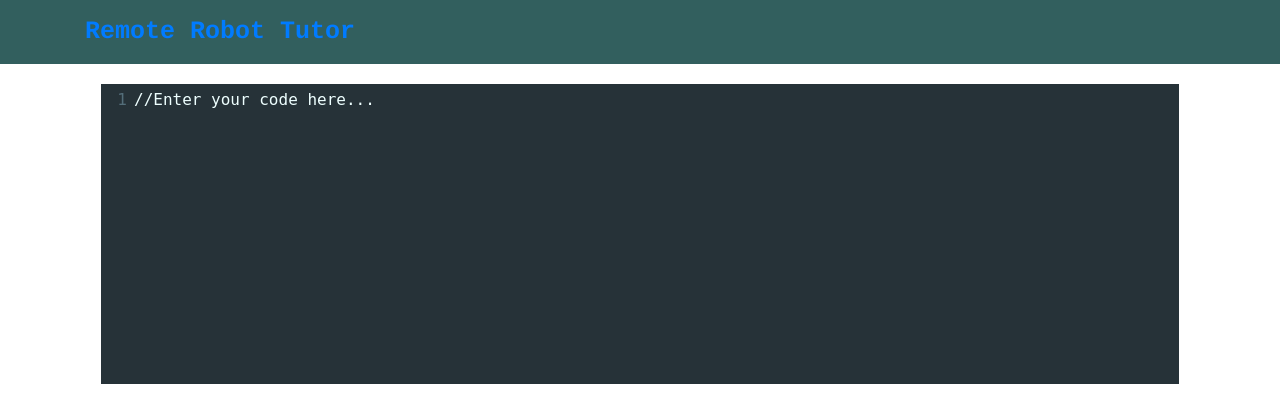
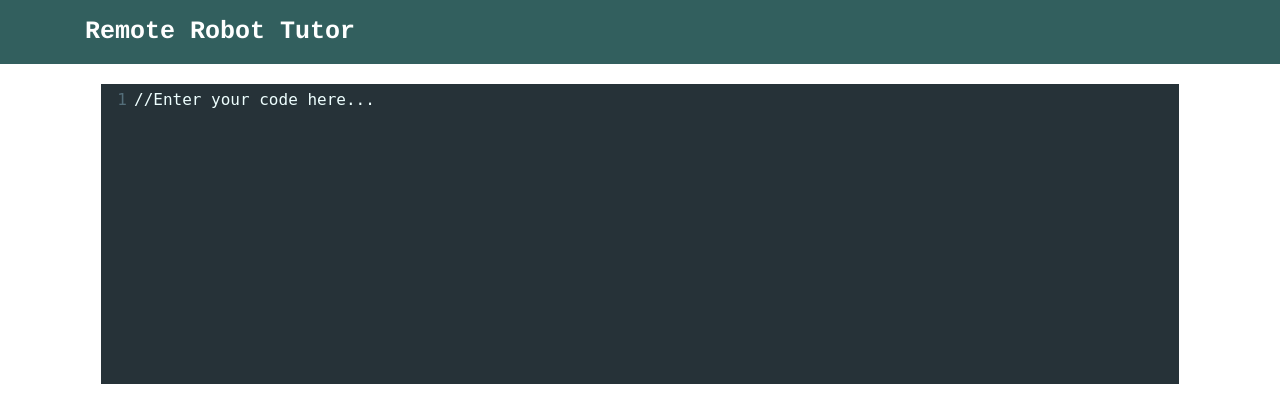
Before and after one commit to MihneaBoca/Remote-Robot-Tutor, a Django app: page / in a window 1280 px wide. Shown: the top 412 px of the page. Run offline with Django 3.2, Linux system fonts and the light colour scheme; parts of the project's set-up code (start-up, migrations or seed data) failed here and were passed over; some libraries are stand-ins or nearby versions.

Commit message:
Changes to page title and color

```diff
--- a/templates/index.html
+++ b/templates/index.html
@@ -3,7 +3,7 @@
 <html lang="en">
 <head>
     <meta charset="UTF-8">
-    <title>Index</title>
+    <title>Remote Robot Tutor</title>
     <link rel="stylesheet" href="https://stackpath.bootstrapcdn.com/bootstrap/4.5.0/css/bootstrap.min.css" integrity="sha384-9aIt2nRpC12Uk9gS9baDl411NQApFmC26EwAOH8WgZl5MYYxFfc+NcPb1dKGj7Sk" crossorigin="anonymous">
     <script src="{%  static  'codemirror/lib/codemirror.js' %}"></script>
     <link href="{%  static  'codemirror/lib/codemirror.css' %}" rel="stylesheet" />
@@ -13,7 +13,7 @@
 <body>
     <nav class="mb-1 navbar navbar-expand-sm navbar-default" style="background-color: #325f5e;">
         <div class="container">
-         <a class="navbar-brand"  href="#" style="font-family:courier; font-size: 25px; text-align: center"><strong>Remote Robot Tutor</strong></a>
+         <a class="navbar-brand"  href="#" style="font-family:courier; font-size: 25px; text-align: center; color: #ffffff"><strong>Remote Robot Tutor</strong></a>
         </div>
     </nav>
 
```
